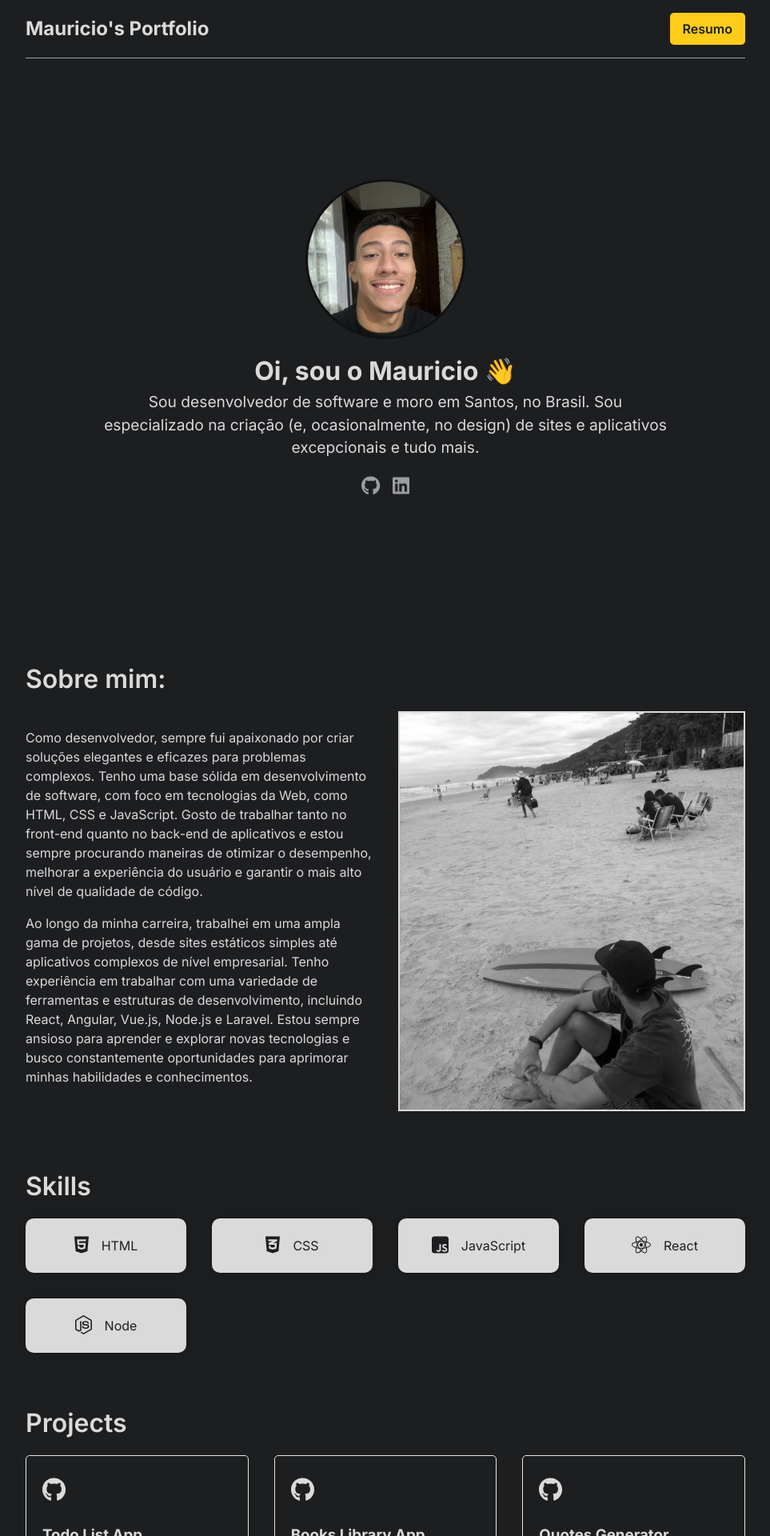
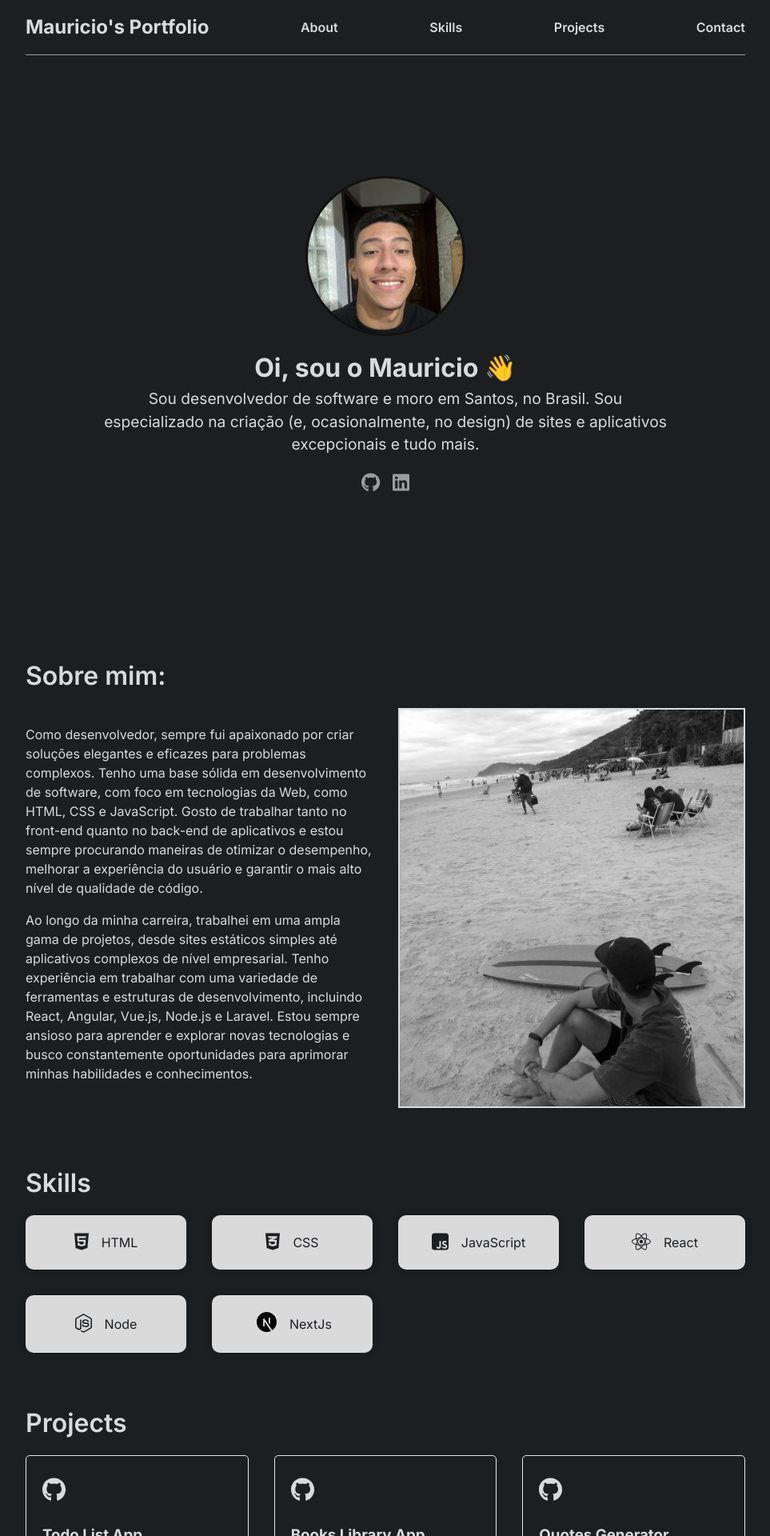
Before and after one commit to Mauricio-Chiapetta/my-portfolio, a Next.js app: page / in a window 1280 px wide. Shown: the top 1920 px of the page at 80% size, without its empty margins (158-1121 px from the left). Built offline with nearby package versions, Linux system fonts and the light colour scheme.

Commit message:
mudanças de css

```diff
--- a/src/app/components/Contact.jsx
+++ b/src/app/components/Contact.jsx
@@ -1,6 +1,6 @@
 const Contact = () => {
     return (
-        <div className="contact-container">
+        <div id ="Contact" className="contact-container">
             <h2>Entre em contato</h2>
             <p>Se quiser que trabalhemos juntos, tiver alguma dúvida, minha caixa de entrada está sempre aberta. Se quiser apenas dizer oi, farei o possível para entrar em contato com você! Abraços!</p>
             <a href="mailto:mauriciochiapetta6@gmail.com" className='cta-btn'>Meu email</a>
--- a/src/app/components/Hero.jsx
+++ b/src/app/components/Hero.jsx
@@ -31,7 +31,7 @@ const Hero = () => {
                         <FontAwesomeIcon icon={faGithub} />
                     </a>
                     <a
-                        href="www.linkedin.com/in/mauricio-chiapetta-ba0b33251"
+                        href="https://www.linkedin.com/in/mauricio-chiapetta-ba0b33251/"
                         aria-label="LinkedIn"
                         target="_blank"
                         rel="noopener noreferrer"
--- a/src/app/components/Projects.jsx
+++ b/src/app/components/Projects.jsx
@@ -6,7 +6,7 @@ import { FontAwesomeIcon } from "@fortawesome/react-fontawesome";
 
 const Projects = () => {
     return (
-        <div className="projects-container">
+        <div id ="Projects" className="projects-container">
             <h2>Projects</h2>
             <div className="projects-grid">
                 {projectData && projectData.map((project) => (
--- a/src/app/components/Skills.jsx
+++ b/src/app/components/Skills.jsx
@@ -10,7 +10,7 @@ import "@fortawesome/fontawesome-svg-core/styles.css";
 
 const Skills = () => {
   return (
-    <div className="skills-container">
+    <div id="Skills" className="skills-container">
       <h2>Skills</h2>
       <div className="grid-skills">
         <div className="skill-card html">
@@ -27,7 +27,6 @@ const Skills = () => {
         </div>
         <div className="skill-card js">
           <i>
-            {" "}
             <FontAwesomeIcon icon={faJsSquare} className="js-icon" />
           </i>
           <p>JavaScript</p>
@@ -44,6 +43,25 @@ const Skills = () => {
           </i>
           <p>Node</p>
         </div>
+
+        {/* gambiarra/ não tem ícone do nextjs no fontawesome*/}
+        <div className="skill-card next">
+          <i>
+            <svg
+              xmlns="http://www.w3.org/2000/svg"
+              x="0px"
+              y="0px"
+              width="30"
+              height="30"
+              viewBox="0 -4 40 48"
+              // arrumar ou centralizar o icon
+            >
+              <path d="M20,23.474V31.5c0,0.828-0.672,1.5-1.5,1.5S17,32.328,17,31.5v-13c0-0.659,0.431-1.241,1.062-1.435 c0.627-0.19,1.314,0.049,1.682,0.596l0.249,0.37L20,18l15.234,22.546C40.524,36.947,44,30.88,44,24c0-11.046-8.954-20-20-20 S4,12.954,4,24s8.954,20,20,20c3.082,0,5.99-0.718,8.597-1.963L20,23.474z M28,16.5c0-0.828,0.672-1.5,1.5-1.5s1.5,0.672,1.5,1.5 v12.79l-3-4.304V16.5z"></path>
+            </svg>
+          </i>
+
+          <p>NextJs</p>
+        </div>
       </div>
     </div>
   );
--- a/src/app/components/data.js
+++ b/src/app/components/data.js
@@ -1,4 +1,4 @@
-// mudar o title,description e githublink para os meus projetos.
+// mudar o title,description e githublink para os meus projetos e colocar um link para poder abrir o projeto real
 
 export const projectData = [
 	{
--- a/src/app/components/footer.jsx
+++ b/src/app/components/footer.jsx
@@ -18,7 +18,7 @@ const Footer = () => {
             <FontAwesomeIcon icon={faGithub} />
           </a>
           <a
-            href="www.linkedin.com/in/mauricio-chiapetta-ba0b33251"
+            href="https://www.linkedin.com/in/mauricio-chiapetta-ba0b33251/"
             aria-label="LinkedIn"
             target="_blank"
             rel="noopener noreferrer"
--- a/src/app/components/navbar.jsx
+++ b/src/app/components/navbar.jsx
@@ -9,7 +9,16 @@ const Navbar = () => {
         </div>
         {/* mudei aqui o href */}
         <a href="#About" className="cta-btn">
-          Resumo
+          About
+        </a>
+        <a href="#Skills" className="cta-btn">
+          Skills
+        </a>
+        <a href="#Projects" className="cta-btn">
+          Projects
+        </a>
+        <a href="#Contact" className="cta-btn">
+          Contact
         </a>
       </div>
       <hr className="hr-line-navbar" />
--- a/src/app/globals.css
+++ b/src/app/globals.css
@@ -8,8 +8,8 @@ body {
   font-family: sans-serif;
   font-size: 16px;
   line-height: 1.5;
-  background-color: #1D1E20;
-  color: #DADADB;
+  background-color: #1d1e20;
+  color: #dadadb;
   width: 900px;
   margin: 0 auto;
   padding: 0 0;
@@ -21,14 +21,16 @@ body {
     padding: 0 2rem;
   }
 }
-@media screen and (max-width:400px){
-  .hr-line-navbar{
+
+@media screen and (max-width: 400px) {
+  .hr-line-navbar {
     display: none;
   }
 }
+
 a {
   text-decoration: none;
-  color: #DADADB;
+  color: #dadadb;
 }
 
 li {
@@ -41,7 +43,7 @@ li {
   justify-content: space-between;
   align-items: center;
   padding: 1rem 0;
-  background-color: #1D1E20;
+  background-color: #1d1e20;
 }
 
 .nav-container .logo {
@@ -50,29 +52,37 @@ li {
 }
 
 .cta-btn {
-  background-color: #FFCC1A;
-  color: #1D1E20;
-  padding: 0.5rem 1rem;
-  border-radius: 5px;
+  color: #dadadb;
   font-size: 1rem;
   font-weight: 600;
-  transition: all 0.5s ease-in-out;
+  transition: all 0.3s ease-in-out;
   cursor: pointer;
   display: inline-block;
 }
 
-.cta-btn:hover {
-  background-color: #DADADB;
+/* efeito da line embaixo do "link" */
+.cta-btn::after {
+  content: "";
+  display: block;
+  width: 0;
+  height: 1px;
+  background: #ffcc1a;
+  transition: width 0.3s;
 }
 
-.hr-line-navbar{
+.cta-btn:hover::after {
+  width: 100%;
+  transition: width 0.3s;
+}
+
+.hr-line-navbar {
   width: 100%;
 }
 
 /* Footer */
 hr {
   border: none;
-  background-color: #9B9C9D;
+  background-color: #9b9c9d;
   height: 1px;
   width: 80%;
   margin: 0 auto;
@@ -82,6 +92,7 @@ hr {
   hr {
     width: 100%;
   }
+
   /* .hr-line-navbar{
     display: none;
   } */
@@ -92,12 +103,12 @@ hr {
   justify-content: space-around;
   align-items: center;
   padding: 2rem 0;
-  background-color: #1D1E20;
+  background-color: #1d1e20;
 }
 
 .footer-container p {
   font-size: 0.8rem;
-  color: #9B9C9D;
+  color: #9b9c9d;
 }
 
 .footer-container .social_icons {
@@ -108,21 +119,20 @@ hr {
 }
 
 .footer-container .social_icons a {
-  color: #9B9C9D;
+  color: #9b9c9d;
   font-size: 1.5rem;
   transition: all 0.5s ease-in-out;
 }
 
 .footer-container .social_icons a:hover {
-  color: #DADADB;
+  color: #dadadb;
 }
 
 /* Hero */
 
 /* profile-img */
-.profile-img{
- border:3px solid rgba(0, 0, 0, 0.445);
-
+.profile-img {
+  border: 3px solid rgba(0, 0, 0, 0.445);
 }
 
 .hero-container {
@@ -140,7 +150,6 @@ hr {
   border-radius: 50%;
   margin: 0 auto;
   object-fit: cover;
-
 }
 
 .hero-container .hero-text {
@@ -175,7 +184,7 @@ hr {
 }
 
 .hero-container .social-icons a {
-  color: #9B9C9D;
+  color: #9b9c9d;
   font-size: 1.5rem;
   transition: all 0.5s ease-in-out;
 }
@@ -221,7 +230,7 @@ hr {
   width: 100%;
   height: 500px;
   object-fit: cover;
-  border: 2px solid #DADADB;
+  border: 2px solid #dadadb;
   filter: grayscale(100%);
   transition: all 0.5s ease-in-out;
   cursor: cell;
@@ -270,8 +279,8 @@ hr {
 }
 
 .skills-container .grid-skills .skill-card {
-  background-color: #DADADB;
-  color: #1D1E20;
+  background-color: #dadadb;
+  color: #1d1e20;
   display: flex;
   justify-content: center;
   align-items: center;
@@ -287,20 +296,24 @@ hr {
   font-size: 1.5rem;
 }
 
+.skills-container .grid-skills .next:hover {
+  background-color: #747474;
+}
+
 .skills-container .grid-skills .html:hover {
-  background-color: #E34F26;
+  background-color: #e34f26;
 }
 
 .skills-container .grid-skills .css:hover {
-  background-color: #264DE4;
+  background-color: #264de4;
 }
 
 .skills-container .grid-skills .js:hover {
-  background-color: #F7DF1E;
+  background-color: #f7df1e;
 }
 
 .skills-container .grid-skills .react:hover {
-  background-color: #61DAFB;
+  background-color: #61dafb;
 }
 
 .skills-container .grid-skills .node:hover {
@@ -308,7 +321,7 @@ hr {
 }
 
 .skills-container .grid-skills .python:hover {
-  background-color: #3776AB;
+  background-color: #3776ab;
 }
 
 /* Projects */
@@ -349,7 +362,7 @@ hr {
 
 .project-card .folder-icon {
   font-size: 35px;
-  color: #FFCC17;
+  color: #ffcc17;
 }
 
 .project-header .small-icons {
@@ -361,11 +374,11 @@ hr {
 .project-card .small-icons a {
   margin-right: 5px;
   cursor: pointer;
-  transition: all .5s ease;
+  transition: all 0.5s ease;
 }
 
 .project-card .small-icons a:hover {
-  color: #FFCC17;
+  color: #ffcc17;
 }
 
 .project-card .project h3 {
```
